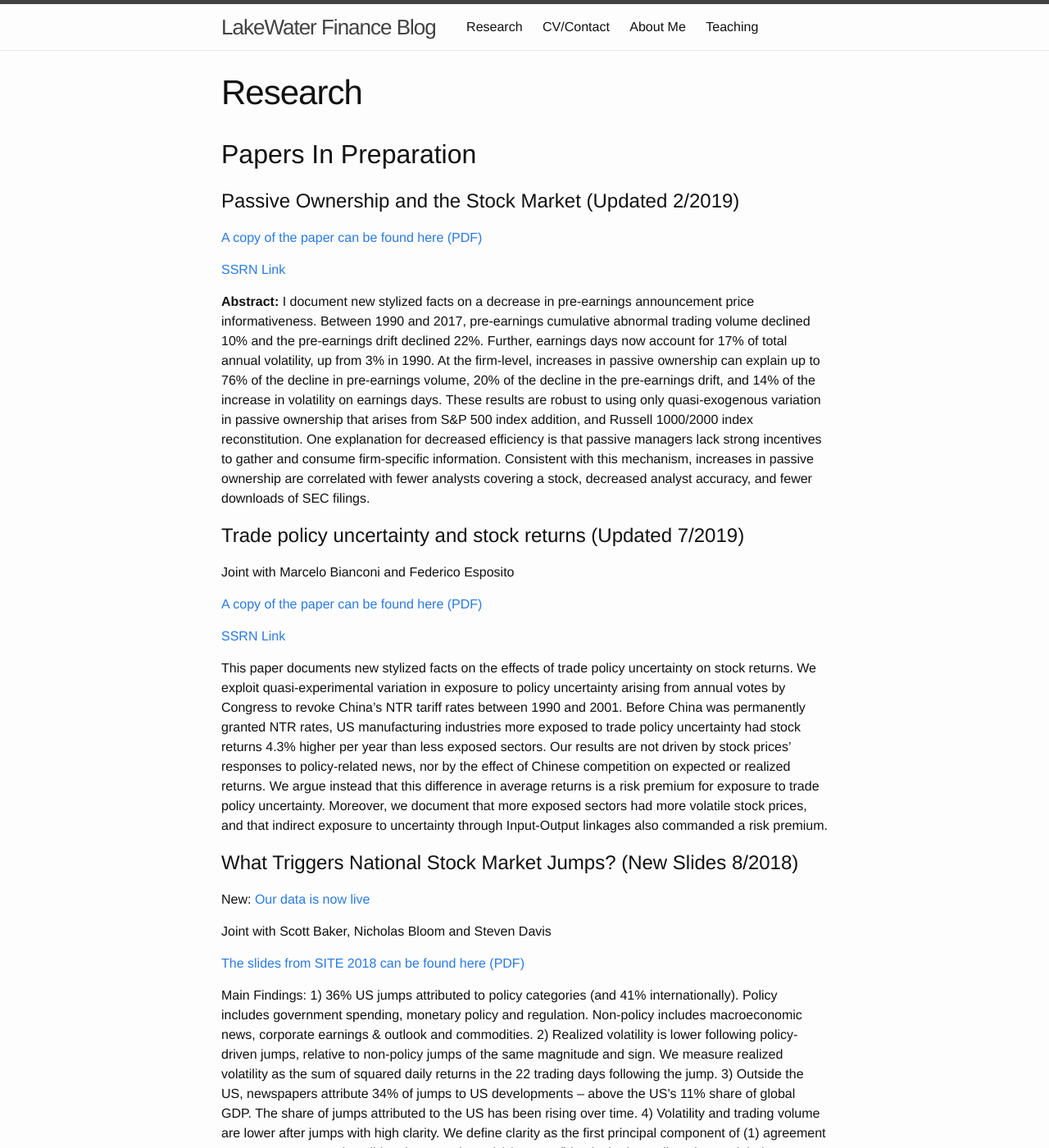
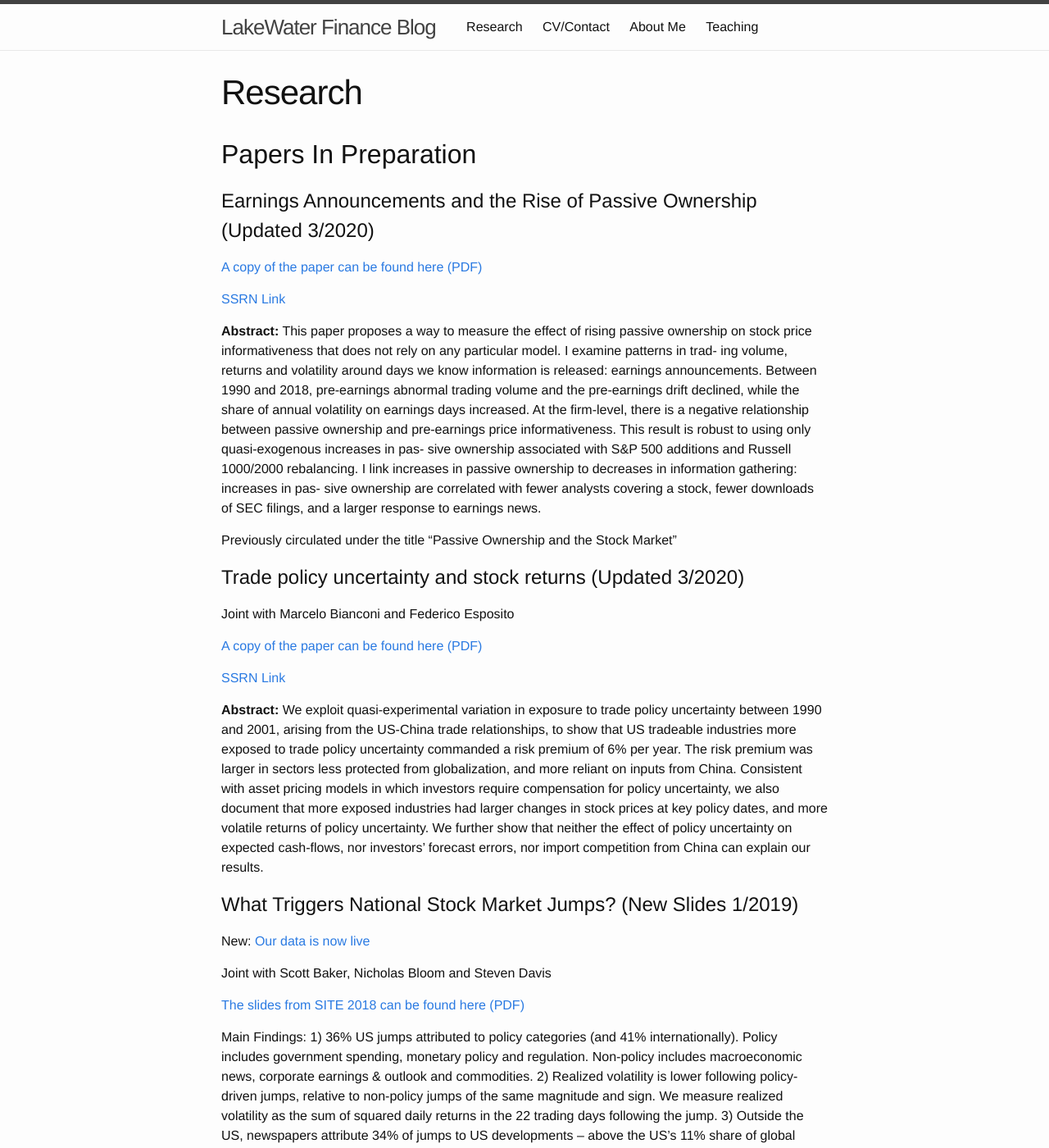
Before and after one commit to mcsammon/mcsammon.github.io, a Jekyll site: the page built from research.md, in a window 1280 px wide and 1400 px high. Shown: the whole window at 82% size. Built offline with Jekyll 4.4.1, drawn with Linux system fonts in a browser that asks for light colours; comment, search, counter and statistics services are not loaded; some of the changed text lies outside the part shown.

Commit message:
research update pt 1

```diff
--- a/research.md
+++ b/research.md
@@ -6,7 +6,7 @@ order: 2
 ---
 ## Papers In Preparation
 
-# Passive Ownership and the Stock Market (Updated 2/2019)
+# Earnings Announcements and the Rise of Passive Ownership (Updated 3/2020)
 
 <p>
   <a href="/images/Passive_Ownership_Market_Efficiency_SSRN.pdf" target="_blank">
@@ -16,9 +16,21 @@ order: 2
 
 <a href="https://papers.ssrn.com/sol3/papers.cfm?abstract_id=3243910" title="b1">SSRN Link</a>
 
-**Abstract:** I document new stylized facts on a decrease in pre-earnings announcement price informativeness.  Between 1990 and 2017, pre-earnings cumulative abnormal trading volume declined 10% and the pre-earnings drift declined 22%.  Further, earnings days now account for 17% of total annual volatility, up from 3% in 1990.  At the firm-level, increases in passive ownership can explain up to 76% of the decline in pre-earnings volume, 20% of the decline in the pre-earnings drift, and 14% of the increase in volatility on earnings days.  These results are robust to using only quasi-exogenous variation in passive ownership that arises from S&P 500 index addition, and Russell 1000/2000 index reconstitution.  One explanation for decreased efficiency is that passive managers lack strong incentives to gather and consume firm-specific information.  Consistent with this mechanism, increases in passive ownership are correlated with fewer analysts covering a stock, decreased analyst accuracy, and fewer downloads of SEC filings.
+**Abstract:** This paper proposes a way to measure the effect of rising passive ownership on stock price
+informativeness that does not rely on any particular model. I examine patterns in trad-
+ing volume, returns and volatility around days we know information is released: earnings
+announcements. Between 1990 and 2018, pre-earnings abnormal trading volume and the
+pre-earnings drift declined, while the share of annual volatility on earnings days increased.
+At the firm-level, there is a negative relationship between passive ownership and pre-earnings
+price informativeness. This result is robust to using only quasi-exogenous increases in pas-
+sive ownership associated with S&P 500 additions and Russell 1000/2000 rebalancing. I
+link increases in passive ownership to decreases in information gathering: increases in pas-
+sive ownership are correlated with fewer analysts covering a stock, fewer downloads of SEC
+filings, and a larger response to earnings news.
 
-# Trade policy uncertainty and stock returns (Updated 7/2019)
+Previously circulated under the title "Passive Ownership and the Stock Market"
+
+# Trade policy uncertainty and stock returns (Updated 3/2020)
 
 Joint with Marcelo Bianconi and Federico Esposito
 
@@ -30,16 +42,16 @@ Joint with Marcelo Bianconi and Federico Esposito
 
 <a href="https://papers.ssrn.com/sol3/papers.cfm?abstract_id=3340700" title="b1">SSRN Link</a>
 
-This paper documents new stylized facts on the effects of trade policy uncertainty on stock returns. We exploit quasi-experimental variation in exposure to policy uncertainty arising from annual votes by Congress to revoke China's NTR tariff rates between 1990 and 2001. Before China was permanently granted NTR rates, US manufacturing industries more exposed to trade policy uncertainty had stock returns 4.3% higher per year than less exposed sectors. Our results are not driven by stock prices' responses to policy-related news, nor by the effect of Chinese competition on expected or realized returns. We argue instead that this difference in average returns is a risk premium for exposure to trade policy uncertainty. Moreover, we document that more exposed sectors had more volatile stock prices, and that indirect exposure to uncertainty through Input-Output linkages also commanded a risk premium.
+**Abstract:** We exploit quasi-experimental variation in exposure to trade policy uncertainty between 1990 and 2001, arising from the US-China trade relationships, to show that US tradeable industries more exposed to trade policy uncertainty commanded a risk premium of 6% per year. The risk premium was larger in sectors less protected from globalization, and more reliant on inputs from China. Consistent with asset pricing models in which investors require compensation for policy uncertainty, we also document that more exposed industries had larger changes in stock prices at key policy dates, and more volatile returns of policy uncertainty. We further show that neither the effect of policy uncertainty on expected cash-flows, nor investors' forecast errors, nor import competition from China can explain our results.
 
-# What Triggers National Stock Market Jumps? (New Slides 8/2018)
+# What Triggers National Stock Market Jumps? (New Slides 1/2019)
 
 New: [Our data is now live](https://stockmarketjumps.com/)
 
 Joint with Scott Baker, Nicholas Bloom and Steven Davis
 
 <p>
-  <a href="/images/big_jumps_8_2018.pdf" target="_blank">
+  <a href="/images/big_jumps.pdf" target="_blank">
     The slides from SITE 2018 can be found here (PDF)
   </a>
 </p>
@@ -49,24 +61,6 @@ Main Findings:
 2) Realized volatility is lower following policy-driven jumps, relative to non-policy jumps of the same magnitude and sign.  We measure realized volatility as the sum of squared daily returns in the 22 trading days following the jump.
 3) Outside the US, newspapers attribute 34% of jumps to US developments – above the US's 11% share of global GDP.  The share of jumps attributed to the US has been rising over time.
 4) Volatility and trading volume are lower after jumps with high clarity.  We define clarity as the first principal component of (1) agreement across newspapers describing the same jump (2) how confidently the journalist advanced their explanation (3) how easy it was to categorize the article (4) one minus the share of newspapers that did not give an explanation for the jump.
-
-# Pricing Dollar Strength Risk (Last Version 9/2017)
-
-Joint with Marcelo Bianconi
-
-<p>
-  <a href="/images/Dollar_Strength_9_5_2017.pdf" target="_blank">
-    A copy of the paper can be found here (PDF)
-  </a>
-</p>
-
-**Abstract:** The relative strength of the U.S. dollar does not explain the cross-section of expected returns.
-We find, however, that signed sensitivity of individual firms’ returns to moves in dollar
-strength matters for asset pricing. A portfolio that goes long high-dollar-sensitivity stocks and
-short low-dollar-sensitivity stocks earns a multi-factor alpha of 3%-7% per year. Sorting on
-dollar sensitivity captures firm fundamentals - in particular fraction of revenue from abroad.
-Dollar sensitivity has implications for profitability and fundamental momentum, as well as
-the relationship between momentum strategies across countries.
 
 ## Published Papers
 
@@ -80,29 +74,3 @@ Joint with Ravi Jagannathan and Ashwin Ravikumar
   </a>
 </p>
 **Abstract:** We find that money managers could reduce portfolio risk by incorporating Environmental, Social, and Governance (ESG) criteria into their investment process. ESG-related issues can cause sudden regulatory changes and shifts in consumer tastes, resulting in large asset price swings which leave investors limited time to react. By incorporating ESG criteria in their investment strategy, money managers can tilt their holdings towards firms which are well prepared to deal with these changes, thereby managing exposure to these rare but potentially large risks.
-
-
-# Implied Volatility and the Risk-Free Rate of Return in Options Markets (Published 1/2015)
-
-Based on my Senior Honors Thesis at Tufts University.
-
-<p>
-  <a href="/images/Implied_Volatility_Paper_2014.pdf" target="_blank">
-    A copy of the paper can be found here (PDF)
-  </a>
-</p>
-
-**Abstract:** We numerically solve systems of Black-Scholes formulas for implied
-volatility and implied risk-free rate of return. After using a seemingly
-unrelated regressions (SUR) model to obtain point estimates for implied
-volatility and implied risk-free rate, the options are re-priced using these
-parameters.
-
-After repricing, the difference between the market price and model price is
-increasing in time to expiration, while the effect of moneyness and the bid-ask
-spread are ambiguous.
-
-Our varying risk-free rate model yields Black- Scholes prices closer to market
-prices than the fixed risk-free rate model. In addition, our model is better
-for predicting future evolutions in model-free implied volatility as measured
-by the VIX.
```
Also changed, not shown: _posts/2018-09-04-history.md (deleted, +0 -6 lines), _posts/2018-09-04-research.md (deleted, +0 -12 lines), 3 other files.
